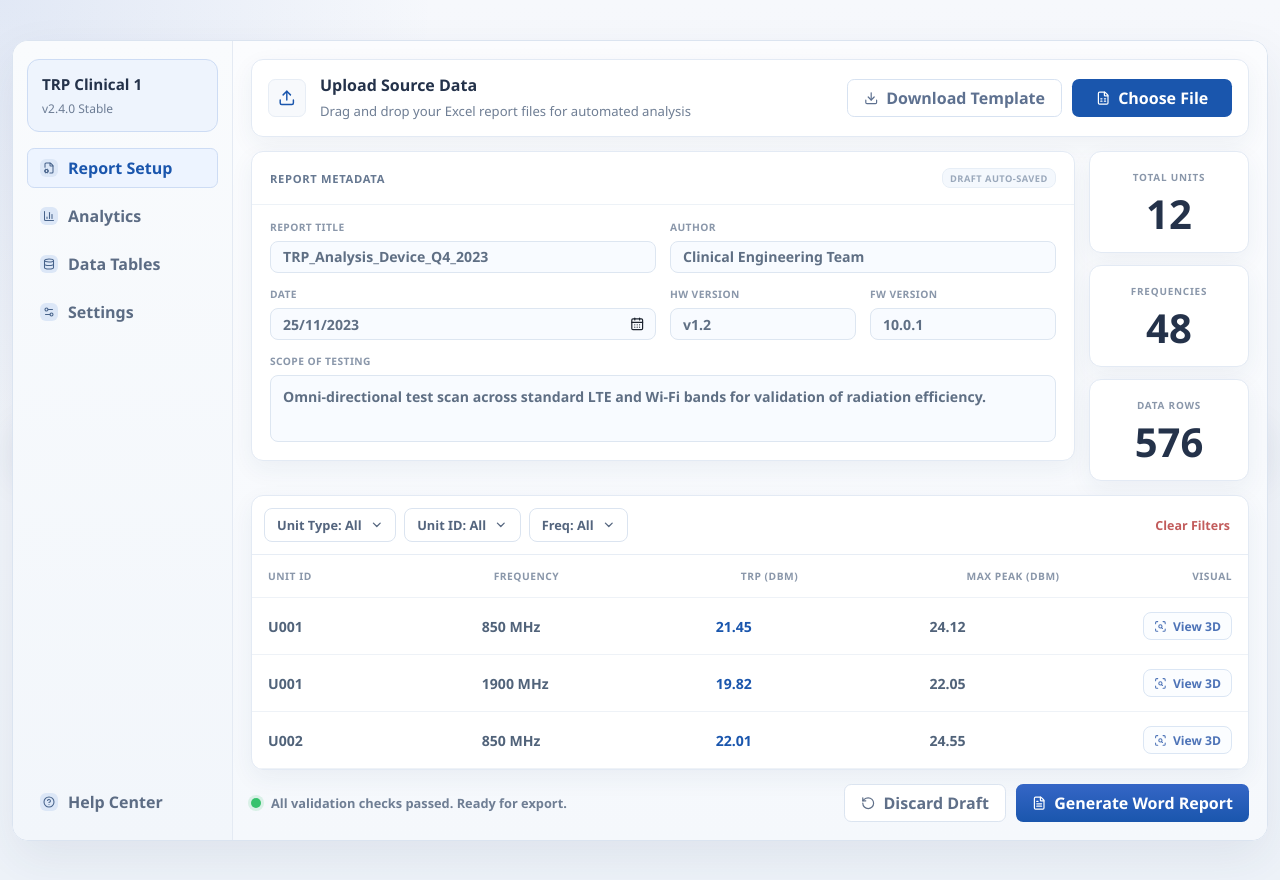
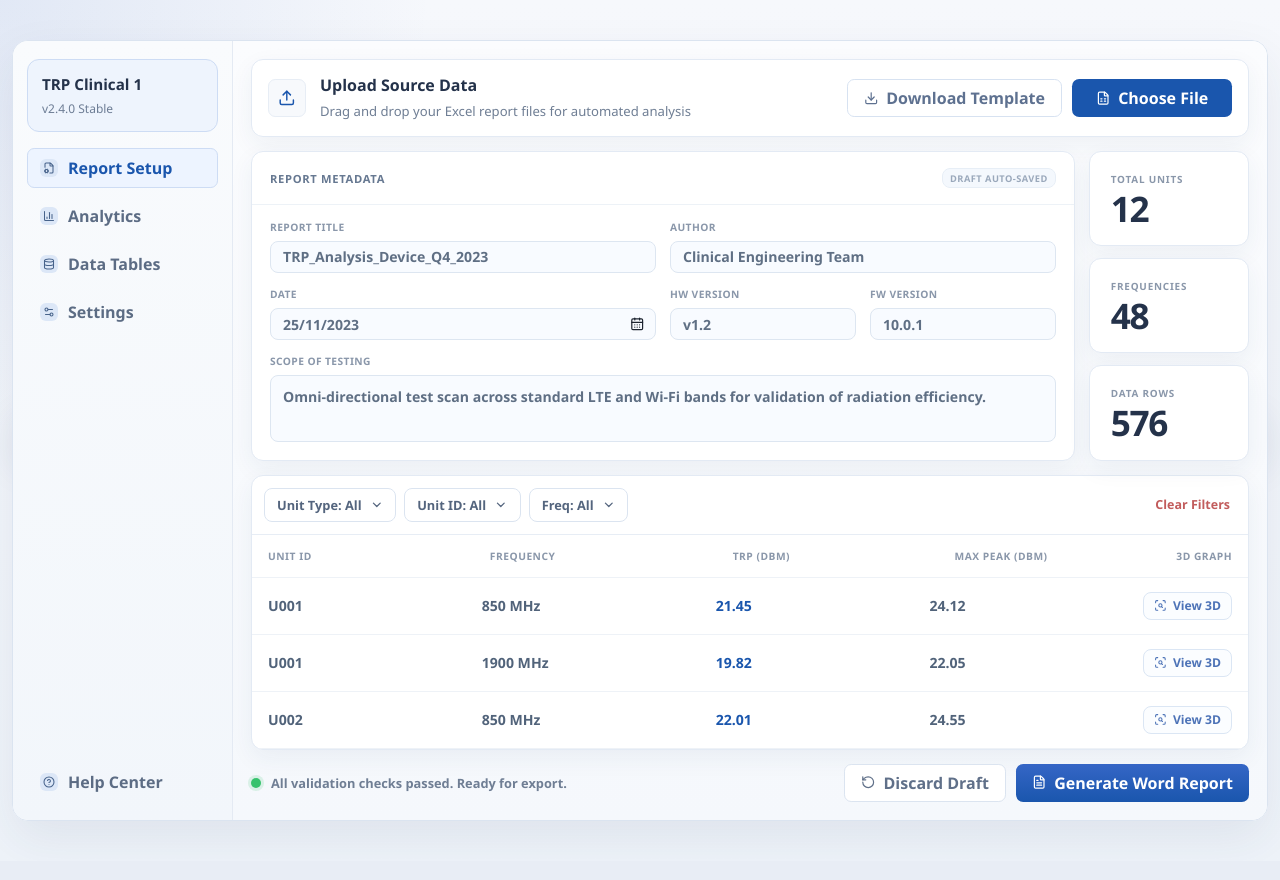
Before and after one commit to YossiAbutbul/ReportGenrator, a React (Vite) app: page / in a window 1280 px wide. Built offline with nearby package versions, Linux system fonts and the light colour scheme.

Commit message:
adjust cards style and layout

```diff
--- a/src/App.css
+++ b/src/App.css
@@ -370,7 +370,7 @@
   display: grid;
   grid-template-columns: minmax(0, 1fr) var(--summary-width);
   gap: var(--space-lg);
-  align-items: start;
+  align-items: stretch;
 }
 
 .panel-card {
@@ -547,17 +547,21 @@
 
 .summary-column {
   display: grid;
-  grid-auto-rows: 1fr;
+  grid-template-rows: repeat(3, minmax(0, 1fr));
   gap: var(--space-md);
-  align-self: stretch;
+  height: 100%;
 }
 
 .summary-card {
+  position: relative;
   display: grid;
   align-content: center;
-  justify-items: center;
-  gap: var(--space-sm);
-  padding: var(--space-2xl) var(--space-md);
+  justify-items: start;
+  gap: 0.35rem;
+  min-height: 0;
+  padding: 1rem 0.9rem;
+  text-align: left;
+  overflow: hidden;
 }
 
 .summary-card__label {
@@ -566,12 +570,16 @@
   color: var(--color-text-soft);
   font-size: 0.62rem;
   font-weight: 800;
+  padding-left: 0.4rem;
 }
 
 .summary-card__value {
-  font-size: var(--font-size-stat);
-  line-height: 1;
+  padding-left: 0.4rem;
+  font-size: 2.2rem;
+  line-height: 0.95;
   color: var(--color-text);
+  font-weight: 800;
+  letter-spacing: -0.04em;
 }
 
 .table-card {
--- a/src/pages/TrpDashboardPage.tsx
+++ b/src/pages/TrpDashboardPage.tsx
@@ -20,7 +20,10 @@ import type {
   SummaryCardData,
 } from '../types/trpDashboard';
 
-function SummaryCard({ label, value }: SummaryCardData): ReactElement {
+function SummaryCard({
+  label,
+  value,
+}: SummaryCardData): ReactElement {
   return (
     <article className="summary-card">
       <span className="summary-card__label">{label}</span>
@@ -65,7 +68,7 @@ export function TrpDashboardPage(): ReactElement {
 
         <div className="summary-column">
           {summaryCards.map((card) => (
-            <SummaryCard key={card.label} label={card.label} value={card.value} />
+            <SummaryCard key={card.label} {...card} />
           ))}
         </div>
       </div>
@@ -88,7 +91,7 @@ export function TrpDashboardPage(): ReactElement {
             <span>Frequency</span>
             <span>TRP (dBm)</span>
             <span>Max Peak (dBm)</span>
-            <span>Visual</span>
+            <span>3D Graph</span>
           </div>
 
           {resultRows.map((row) => (
```
